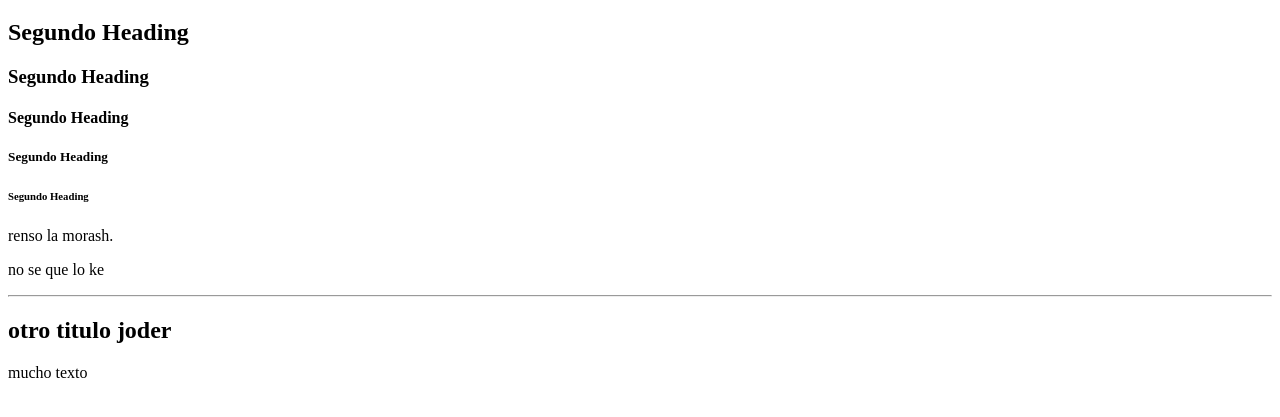
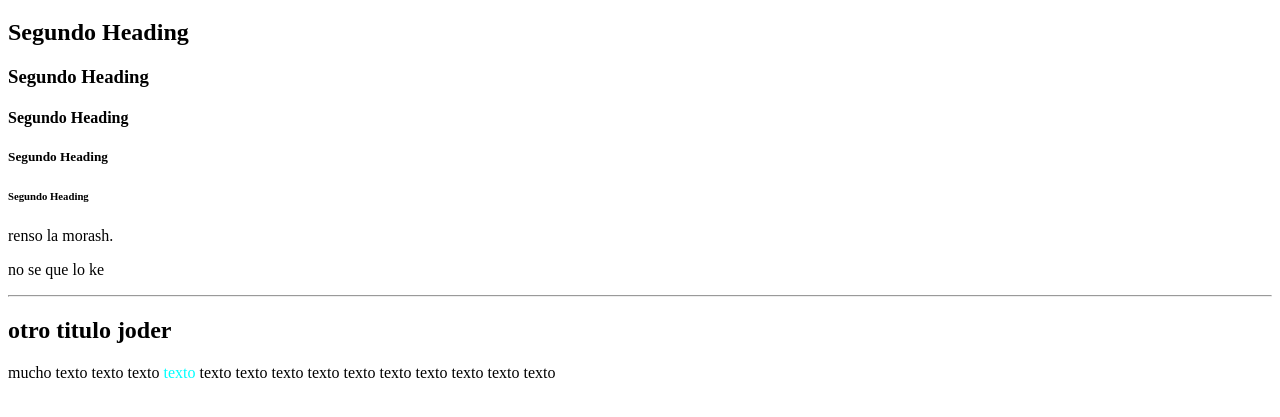
Before and after one commit to RensoPeralta25/LearningHTML-CSS, a plain HTML site: page index.html in a window 1280 px wide. Shown: the part 61-478 px from the top of the page. Drawn offline with Linux system fonts and the light colour scheme.

Commit message:
termine en la etiqueta span

```diff
--- a/index.html
+++ b/index.html
@@ -21,7 +21,8 @@
     <p>no se que lo ke</p>
     <hr>
     <h2>otro titulo joder</h2>
-    <p>mucho texto</p>
+    <p>mucho texto texto texto <span style="color:aqua">texto</span> texto texto texto
+        texto texto texto texto texto texto texto </p>
     <!-- Comentario -->
 
 </body>
```
